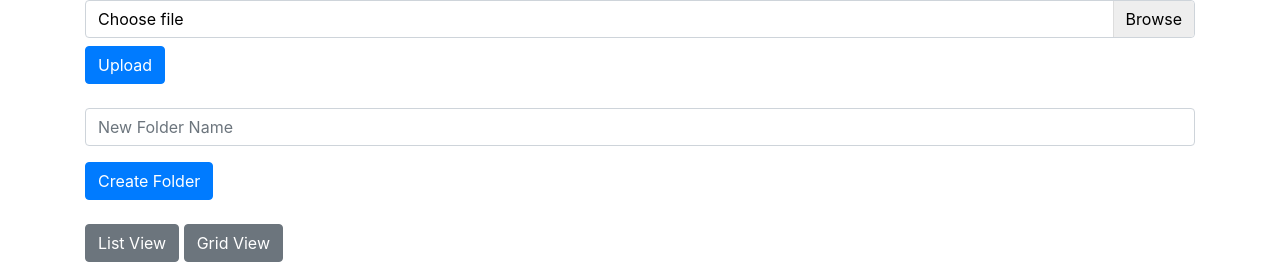
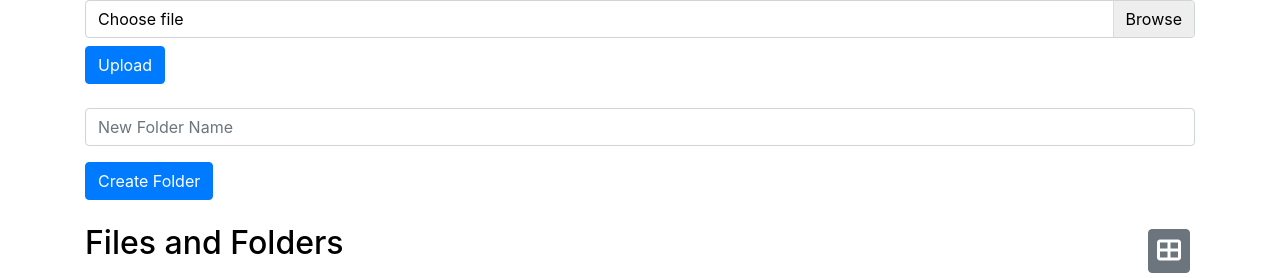
Before and after one commit to tameszaza/Storage, a Python web app: template templates/index.html in a window 1280 px wide. Shown: the part 104-382 px from the top of the page. Run offline with Jinja, Linux system fonts and the light colour scheme; the template is opened without the code that fills it, so the values that code supplies are empty; some libraries are stand-ins or nearby versions.

Commit message:
toggle finished

```diff
--- a/static/css/styles.css
+++ b/static/css/styles.css
@@ -304,3 +304,25 @@ body[data-theme='dark'] .btn-danger {
     background-color: #dc3545;
     border-color: #dc3545;
 }
+/* Styles for the List/Grid view toggle icon */
+#viewToggleBtn {
+    padding-left: 8px;
+    padding-right: 8px;
+    font-size: 1.5em;
+    padding-top: 3px;
+    padding-bottom: 3px;
+}
+
+#viewToggleIcon {
+    color: #ffffff;
+}
+
+/* Ensure correct colors in dark mode */
+body[data-theme='dark'] #viewToggleIcon {
+    color: #ffffff;
+}
+
+#viewToggleBtn{
+    float: right;
+    margin: 5px;
+}
--- a/templates/index.html
+++ b/templates/index.html
@@ -17,13 +17,17 @@
             <input type="text" name="folder_name" placeholder="New Folder Name" class="form-control">
         </div>
         <button type="submit" class="btn btn-primary">Create Folder</button>
+
     </form>
 
     <!-- Toggle Buttons for List/Grid View -->
-    <div class="mb-3">
-        <button id="listViewBtn" class="btn btn-secondary">List View</button>
-        <button id="gridViewBtn" class="btn btn-secondary">Grid View</button>
-    </div>
+    <!-- Toggle Button for List/Grid View -->
+<div class="mb-3">
+    <button id="viewToggleBtn" class="btn btn-secondary">
+        <i id="viewToggleIcon" class="fas fa-th-large"></i>
+    </button>
+</div>
+
 
     <h2>Files and Folders</h2>
 
@@ -112,7 +116,7 @@
                     <div class="card-body">
                         <h5 class="card-title">{{ file.name }}</h5>
                         <div class="file-preview">
-                            {% if file.name.endswith('.jpg') or file.name.endswith('.png') %}
+                            {% if file.name.endswith('.jpg') or file.name.endswith('.png') or file.name.endswith('.jpeg') %}
                             <img src="{{ url_for('uploaded_file', path=path, filename=file.name) }}" class="img-fluid" alt="{{ file.name }}">
                             {% elif file.name.endswith('.mp4') or file.name.endswith('.webm') %}
                             <video src="{{ url_for('uploaded_file', path=path, filename=file.name) }}" class="img-fluid" controls></video>
@@ -166,15 +170,41 @@
 </div>
 
 <script>
-    document.getElementById('listViewBtn').addEventListener('click', function() {
-        document.getElementById('fileContainer').style.display = 'block';
-        document.getElementById('gridContainer').style.display = 'none';
+    document.addEventListener('DOMContentLoaded', function() {
+        const fileContainer = document.getElementById('fileContainer');
+        const gridContainer = document.getElementById('gridContainer');
+        const viewToggleIcon = document.getElementById('viewToggleIcon');
+
+        // Retrieve the saved view preference
+        const savedView = localStorage.getItem('viewPreference') || 'list';
+
+        if (savedView === 'grid') {
+            fileContainer.style.display = 'none';
+            gridContainer.style.display = 'block';
+            viewToggleIcon.className = 'fas fa-list';
+        } else {
+            fileContainer.style.display = 'block';
+            gridContainer.style.display = 'none';
+            viewToggleIcon.className = 'fas fa-th-large';
+        }
+
+        document.getElementById('viewToggleBtn').addEventListener('click', function() {
+            if (fileContainer.style.display === 'block' || fileContainer.style.display === '') {
+                fileContainer.style.display = 'none';
+                gridContainer.style.display = 'block';
+                viewToggleIcon.className = 'fas fa-list';
+                localStorage.setItem('viewPreference', 'grid');  // Save the preference
+            } else {
+                fileContainer.style.display = 'block';
+                gridContainer.style.display = 'none';
+                viewToggleIcon.className = 'fas fa-th-large';
+                localStorage.setItem('viewPreference', 'list');  // Save the preference
+            }
+        });
     });
 
-    document.getElementById('gridViewBtn').addEventListener('click', function() {
-        document.getElementById('fileContainer').style.display = 'none';
-        document.getElementById('gridContainer').style.display = 'block';
-    });
+
+
         function openRenameModal(path, oldName, isFolder) {
             const form = document.getElementById('renameForm');
             const newNameInput = document.getElementById('newName');
@@ -190,5 +220,7 @@
             // Show the modal
             $('#renameModal').modal('show');
         }
+
+
 </script>
 {% endblock %}
```
